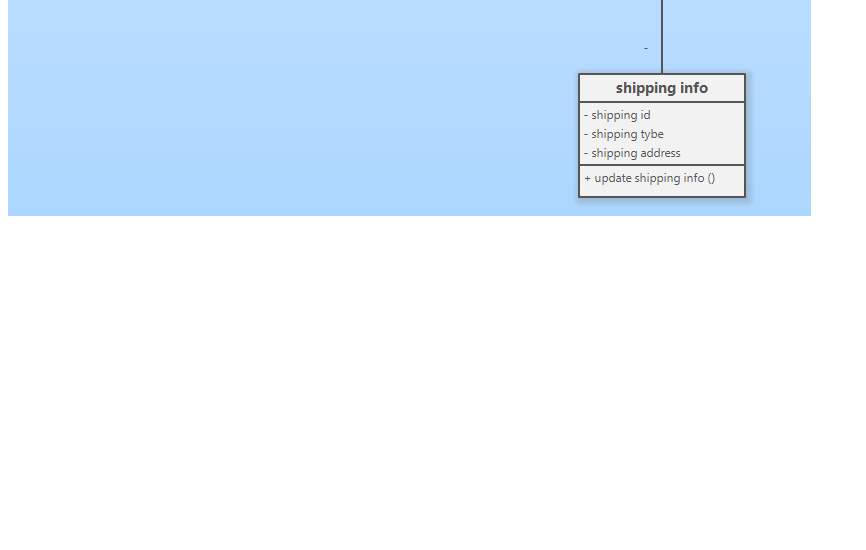
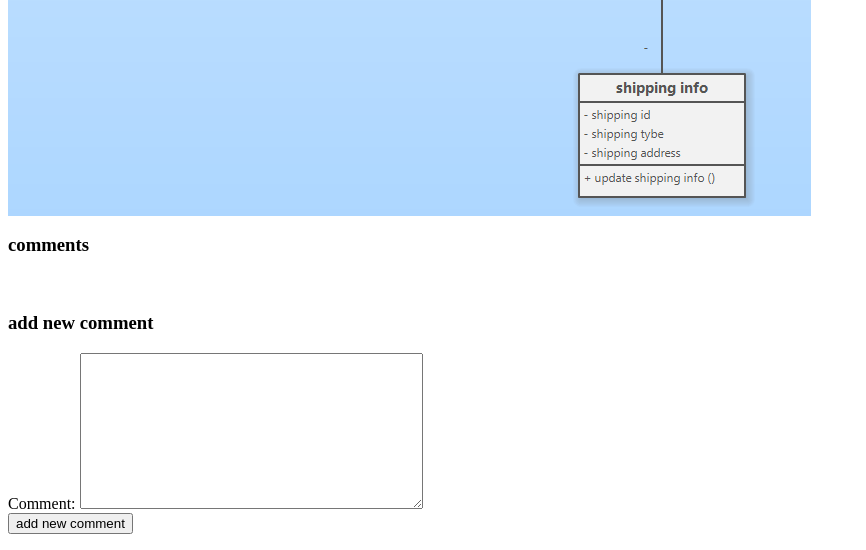
Before and after one commit to Hossamesmail2003/django-5-blog, a Django app: page /blog/3 in a window 1280 px wide. Shown: the part 628-1178 px from the top of the page, without its empty margins (0-866 px from the left). Before the commit the page ends 844 px from the top, so only its background shows below. Run offline with Django 5.2, Linux system fonts and the light colour scheme; data comes from the database, SQL or seed files in the repository; both versions use the stored data as it was after the commit; parts of the project's set-up code (start-up, migrations or seed data) failed here and were passed over.

Commit message:
add comment in post display

```diff
--- a/blog/forms.py
+++ b/blog/forms.py
@@ -1,8 +1,13 @@
 from django import forms
-from .models import Post
+from .models import Post,Comment
 
 class PostForm(forms.ModelForm):
     class Meta :
         model = Post
         #fields = '__all__'
         exclude = ('author',)
+
+class CommentForm(forms.ModelForm):
+    class Meta :
+        model = Comment
+        fields = ['comment']
--- a/blog/templates/blog/post_detail.html
+++ b/blog/templates/blog/post_detail.html
@@ -2,3 +2,22 @@
 <p>{{post.content}}</p>
 <p> {{post.create_date}}</p>
 <img src="{{post.image.url}}" alt="">
+<br>
+<h3>comments</h3>
+<ul>
+    {% for comment in post_comment %}
+        <li>
+            <h5>
+                {{comment.user}} - {{comment.comment}} - {{comment.created_at}}
+
+            </h5>
+         </li>
+    {% endfor %}
+</ul>
+<br>
+<h3>add new comment</h3>
+<form method="post">
+    {% csrf_token %}
+    {{form}}
+    <input type="submit" value="add new comment">
+</form>
--- a/blog/views.py
+++ b/blog/views.py
@@ -1,6 +1,6 @@
 from django.shortcuts import render,redirect
-from .models import Post
-from .forms import PostForm
+from .models import Post,Comment
+from .forms import PostForm, CommentForm
 from django.views.generic import ListView, DetailView, CreateView, UpdateView , DeleteView
 
 # Create your views here.
@@ -12,14 +12,25 @@ def post_list(request):
 class PostList(ListView):  #   template : post_list
     model=Post             #   post_list , object_list
 
-'''
-def post_detail(request,post_id):
-    data =Post.objects.get(id=post_id)
-    return render(request,'post_detail.html',{'post':data})
+
+def post_detail(request,pk):
+    data =Post.objects.get(id=pk)
+    post_comment=Comment.objects.filter(post=data)
+    if request.method=='POST':
+        form = CommentForm(request.POST)
+        if form.is_valid():
+            myform = form.save(commit=False)
+            myform.user = request.user
+            myform.post = data
+            myform.save()
+    else :
+        form = CommentForm()
+    return render(request,'blog/post_detail.html',{'post':data,'form':form ,'post_comment':post_comment})
+
 '''
 class PostDetail(DetailView):
     model = Post
-
+'''
 '''
 def post_new(request):
     if request.method=='POST':
--- a/project/urls.py
+++ b/project/urls.py
@@ -18,13 +18,13 @@ from django.contrib import admin
 from django.urls import path
 from django.conf import settings
 from django.conf.urls.static import static
-from blog.views import PostList,PostDetail,PostCreate,PostUpdate,PostDelete
+from blog.views import PostList,post_detail,PostCreate,PostUpdate,PostDelete
 
 urlpatterns = [
     path('admin/', admin.site.urls),
     path('blog/',PostList.as_view()),
     path('blog/new',PostCreate.as_view()),
-    path('blog/<int:pk>',PostDetail.as_view()),
+    path('blog/<int:pk>',post_detail),
     path('blog/<int:pk>/edit',PostUpdate.as_view()),
     path('blog/<int:pk>/delete',PostDelete.as_view())
 
```
Also changed, not shown: db.sqlite3.
